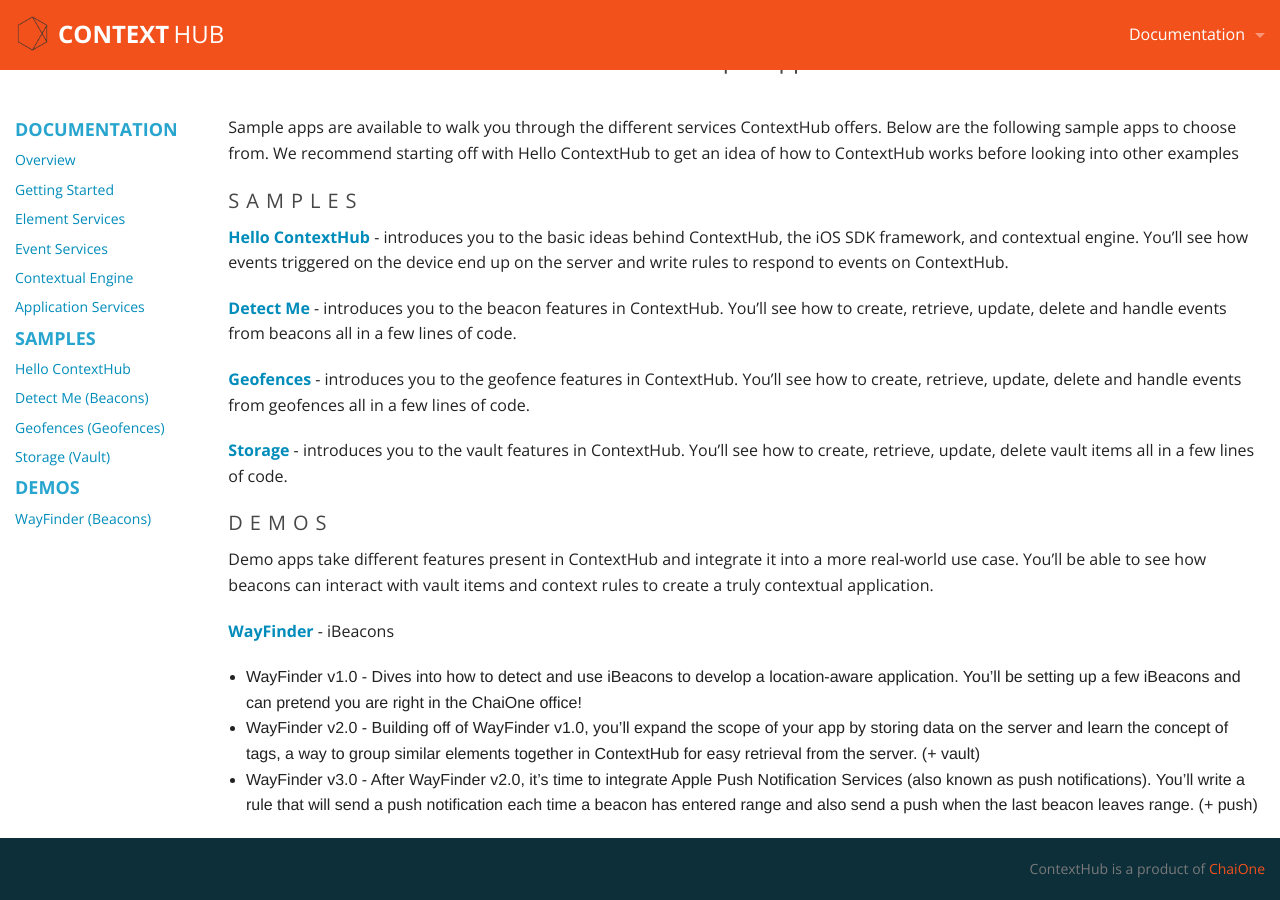
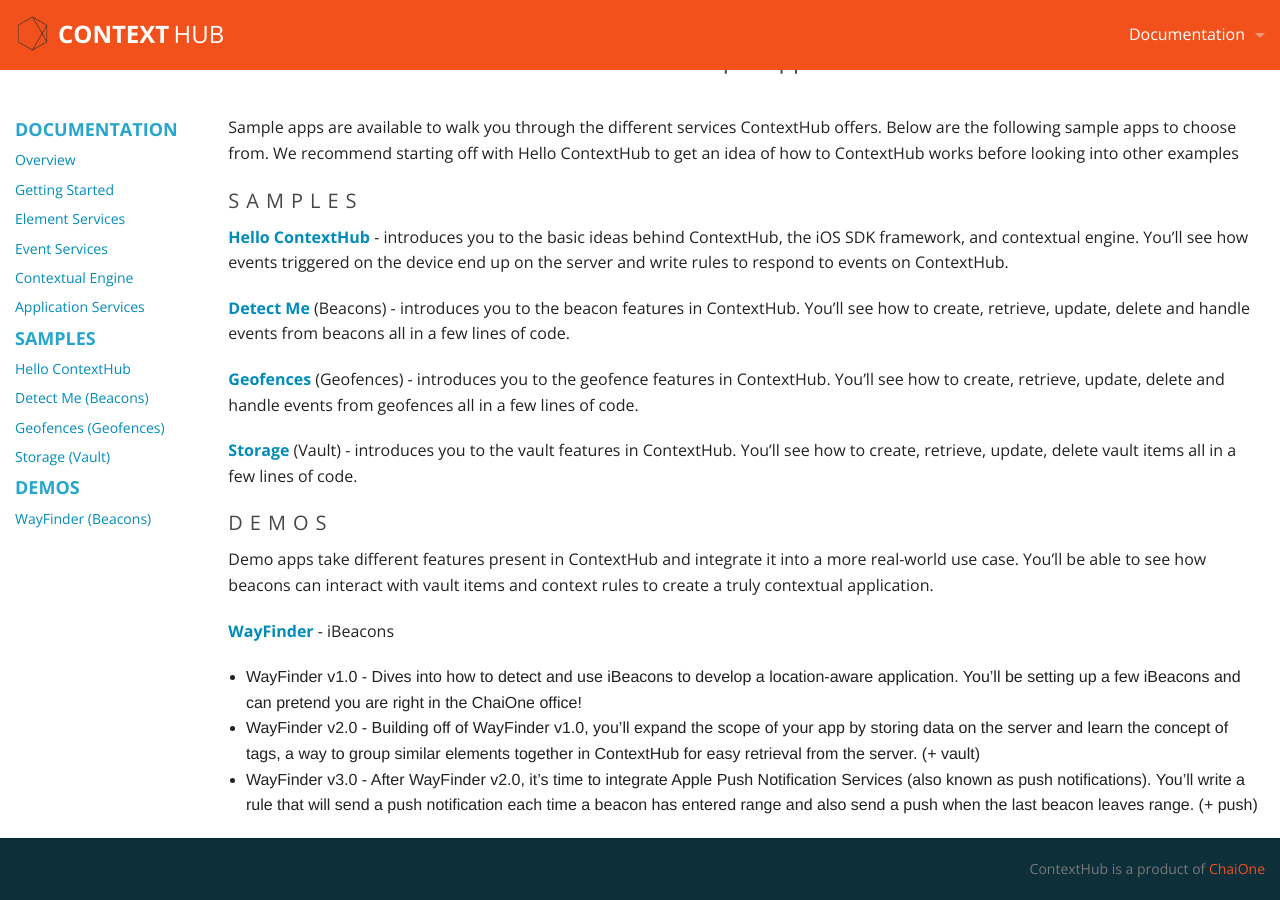
Before and after one commit to contexthub/contexthub.github.io, a Jekyll site: the page built from getting-started/index.md, in a window 1280 px wide and 900 px high, scrolled down 998 px. Built offline with Jekyll 4.4.1, drawn with Linux system fonts in a browser that asks for light colours; a style sheet for code colours, icons or effects is not loaded.

Commit message:
Format sample app links

```diff
--- a/getting-started/index.md
+++ b/getting-started/index.md
@@ -39,11 +39,11 @@ Sample apps are available to walk you through the different services ContextHub
 
 **[Hello ContextHub](https://github.com/contexthub/hello-contexthub)** - introduces you to the basic ideas behind ContextHub, the iOS SDK framework, and contextual engine. You'll see how events triggered on the device end up on the server and write rules to respond to events on ContextHub.
 
-**[Detect Me](https://github.com/contexthub/detect-me)** - introduces you to the beacon features in ContextHub. You'll see how to create, retrieve, update, delete and handle events from beacons all in a few lines of code.
+**[Detect Me](https://github.com/contexthub/detect-me)** (Beacons) - introduces you to the beacon features in ContextHub. You'll see how to create, retrieve, update, delete and handle events from beacons all in a few lines of code.
 
-**[Geofences](https://github.com/contexthub/geofences)** - introduces you to the geofence features in ContextHub. You'll see how to create, retrieve, update, delete and handle events from geofences all in a few lines of code.
+**[Geofences](https://github.com/contexthub/geofences)** (Geofences) - introduces you to the geofence features in ContextHub. You'll see how to create, retrieve, update, delete and handle events from geofences all in a few lines of code.
 
-**[Storage](https://github.com/contexthub/storage)** - introduces you to the vault features in ContextHub. You'll see how to create, retrieve, update, delete vault items all in a few lines of code.
+**[Storage](https://github.com/contexthub/storage)** (Vault) - introduces you to the vault features in ContextHub. You'll see how to create, retrieve, update, delete vault items all in a few lines of code.
 
 ### Demos
 
```
